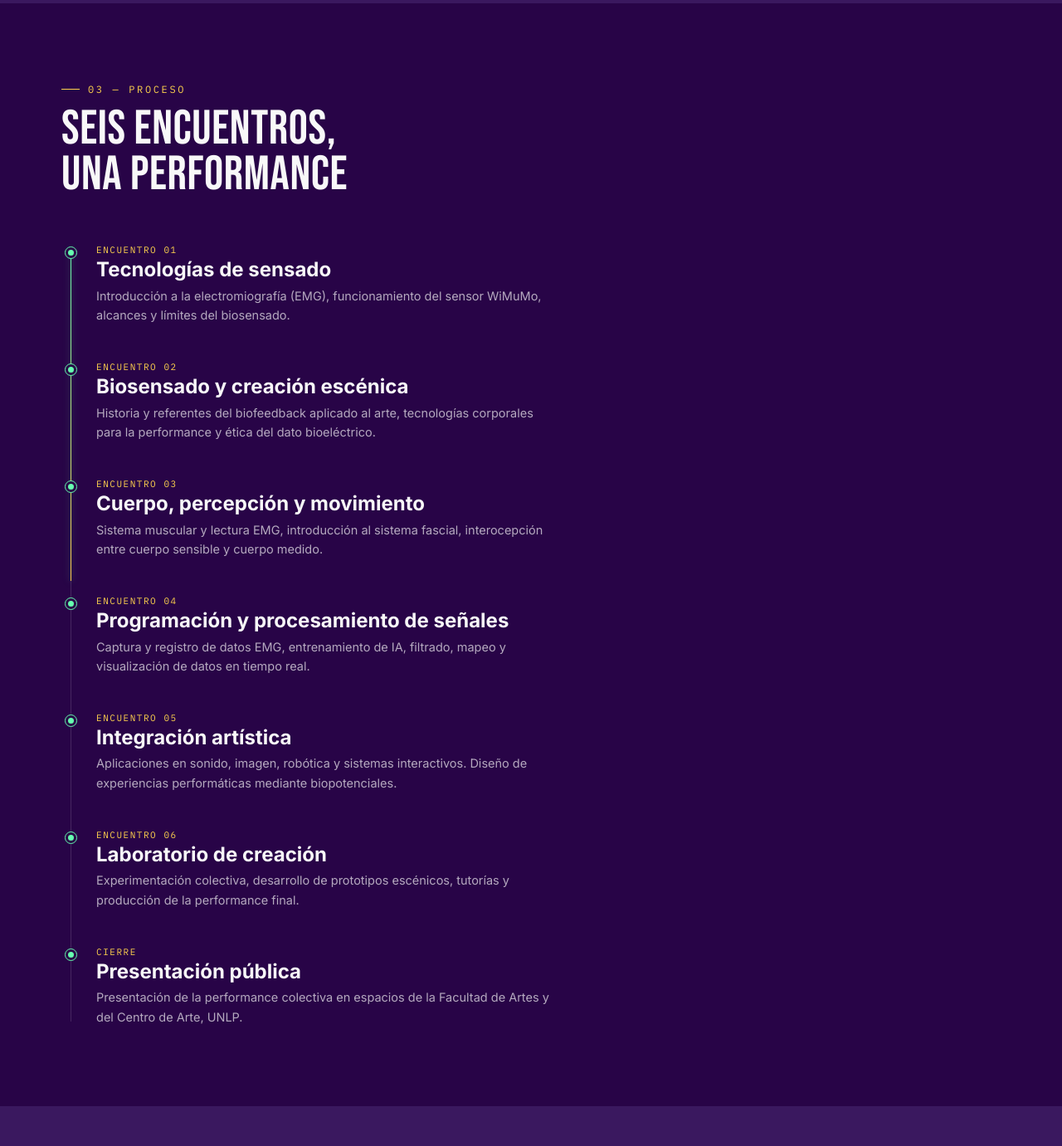
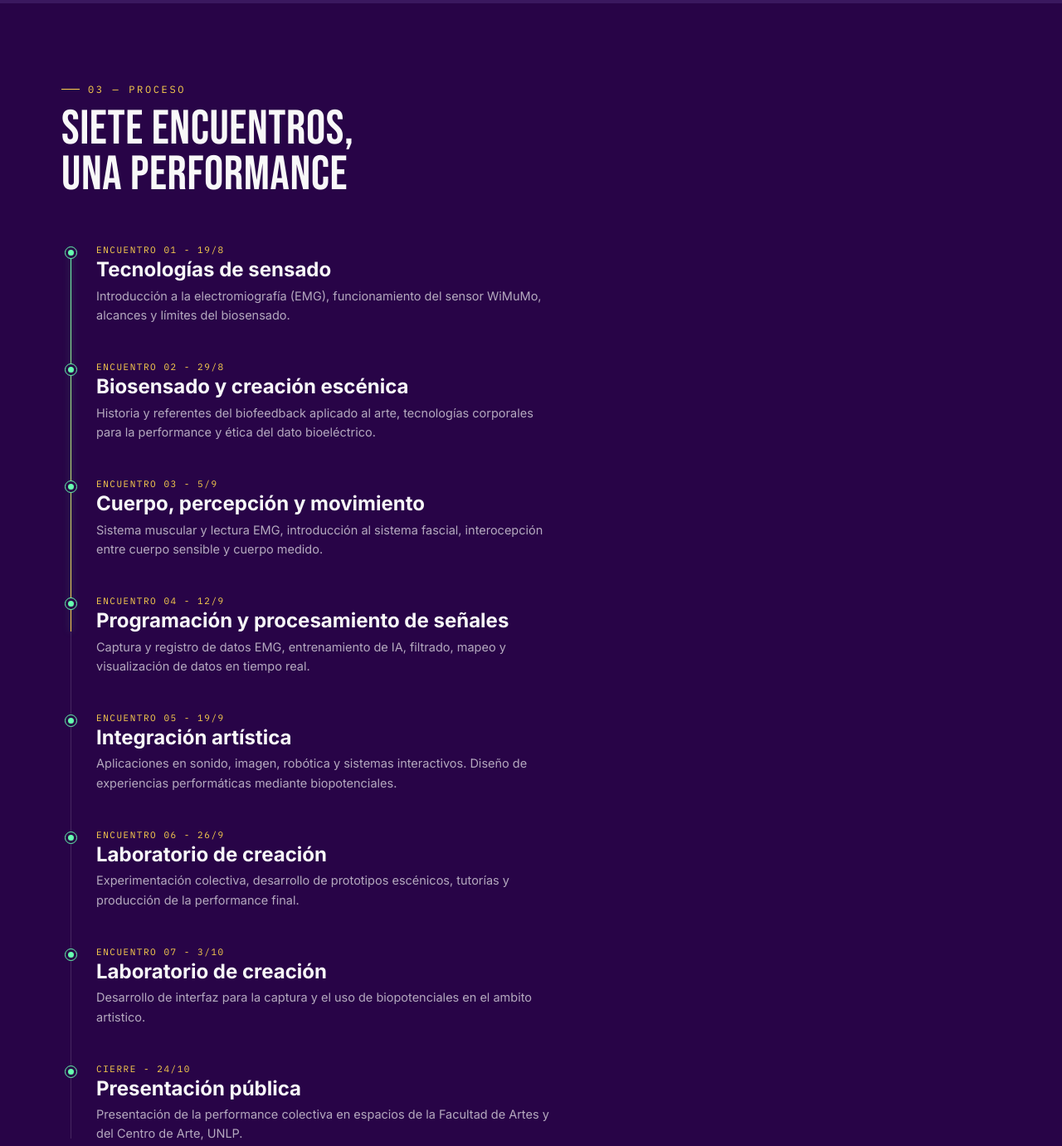
Before and after one commit to residenciaWmm/residenciawmm.github.io, a plain HTML site: page docs/index.html in a window 1280 px wide. Shown: the part 2480-3861 px from the top of the page at 83% size. Drawn offline with Linux system fonts and the light colour scheme.

Commit message:
Update index.html

```diff
--- a/docs/index.html
+++ b/docs/index.html
@@ -569,50 +569,56 @@
 <section>
   <div class="wrap">
     <div class="eyebrow">03 — Proceso</div>
-    <h2 class="sec-title">Seis encuentros,<br>una performance</h2>
+    <h2 class="sec-title">Siete encuentros,<br>una performance</h2>
 
     <div class="timeline">
       <div class="timeline-track"></div>
 
       <div class="t-item">
         <div class="t-dot"></div>
-        <div class="t-num mono">ENCUENTRO 01</div>
+        <div class="t-num mono">ENCUENTRO 01 - 19/8</div>
         <h3>Tecnologías de sensado</h3>
         <p>Introducción a la electromiografía (EMG), funcionamiento del sensor WiMuMo, alcances y límites del biosensado.</p>
       </div>
       <div class="t-item">
         <div class="t-dot"></div>
-        <div class="t-num mono">ENCUENTRO 02</div>
+        <div class="t-num mono">ENCUENTRO 02 - 29/8</div>
         <h3>Biosensado y creación escénica</h3>
         <p>Historia y referentes del biofeedback aplicado al arte, tecnologías corporales para la performance y ética del dato bioeléctrico.</p>
       </div>
       <div class="t-item">
         <div class="t-dot"></div>
-        <div class="t-num mono">ENCUENTRO 03</div>
+        <div class="t-num mono">ENCUENTRO 03 - 5/9</div>
         <h3>Cuerpo, percepción y movimiento</h3>
         <p>Sistema muscular y lectura EMG, introducción al sistema fascial, interocepción entre cuerpo sensible y cuerpo medido.</p>
       </div>
       <div class="t-item">
         <div class="t-dot"></div>
-        <div class="t-num mono">ENCUENTRO 04</div>
+        <div class="t-num mono">ENCUENTRO 04 - 12/9</div>
         <h3>Programación y procesamiento de señales</h3>
         <p>Captura y registro de datos EMG, entrenamiento de IA, filtrado, mapeo y visualización de datos en tiempo real.</p>
       </div>
       <div class="t-item">
         <div class="t-dot"></div>
-        <div class="t-num mono">ENCUENTRO 05</div>
+        <div class="t-num mono">ENCUENTRO 05 - 19/9</div>
         <h3>Integración artística</h3>
         <p>Aplicaciones en sonido, imagen, robótica y sistemas interactivos. Diseño de experiencias performáticas mediante biopotenciales.</p>
       </div>
       <div class="t-item">
         <div class="t-dot"></div>
-        <div class="t-num mono">ENCUENTRO 06</div>
+        <div class="t-num mono">ENCUENTRO 06 - 26/9</div>
         <h3>Laboratorio de creación</h3>
         <p>Experimentación colectiva, desarrollo de prototipos escénicos, tutorías y producción de la performance final.</p>
       </div>
+            <div class="t-item">
+        <div class="t-dot"></div>
+        <div class="t-num mono">ENCUENTRO 07 - 3/10</div>
+        <h3>Laboratorio de creación</h3>
+        <p>Desarrollo de interfaz para la captura y el uso de biopotenciales en el ambito artistico.</p>
+      </div>
       <div class="t-item">
         <div class="t-dot"></div>
-        <div class="t-num mono">CIERRE</div>
+        <div class="t-num mono">CIERRE - 24/10</div>
         <h3>Presentación pública</h3>
         <p>Presentación de la performance colectiva en espacios de la Facultad de Artes y del Centro de Arte, UNLP.</p>
       </div>
```
